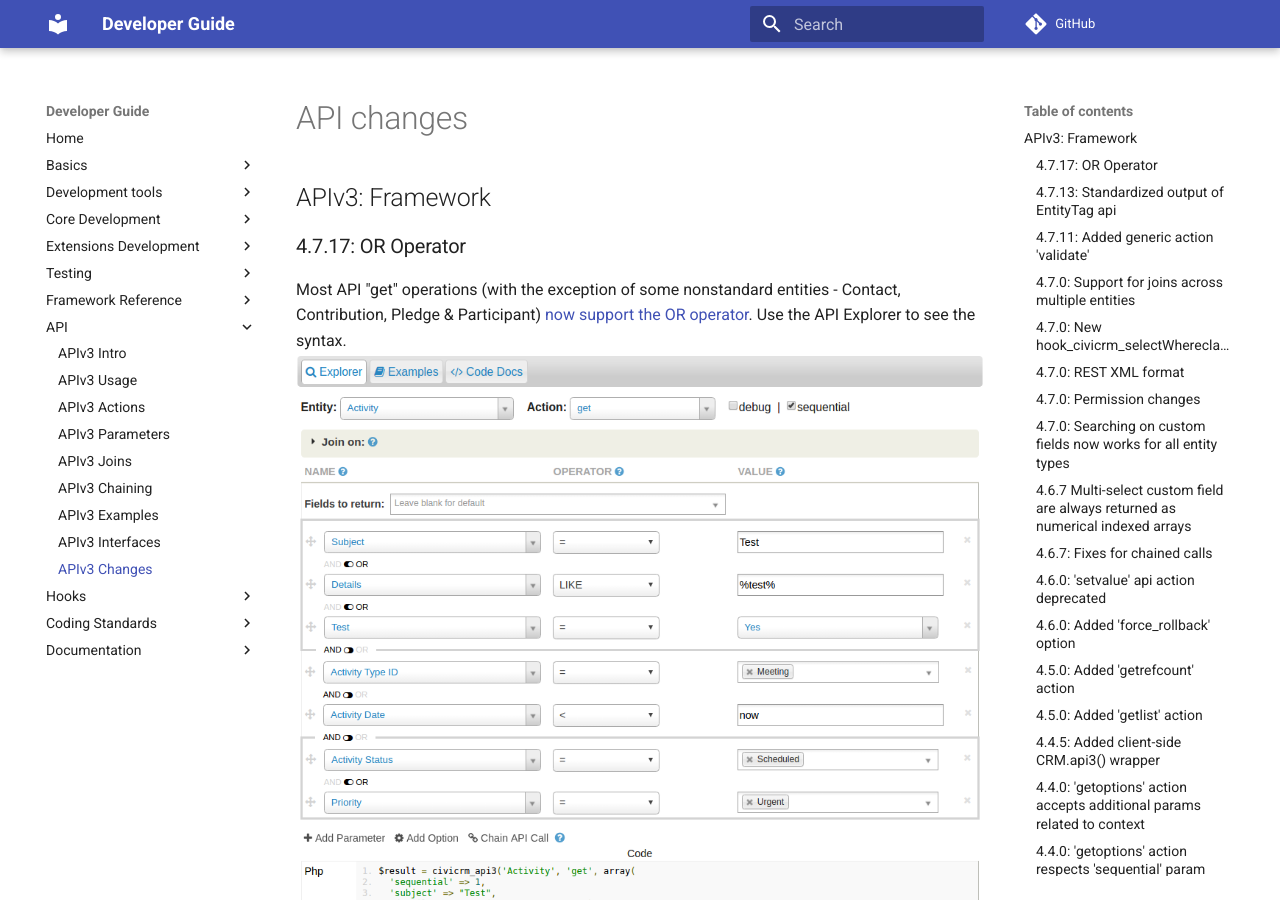
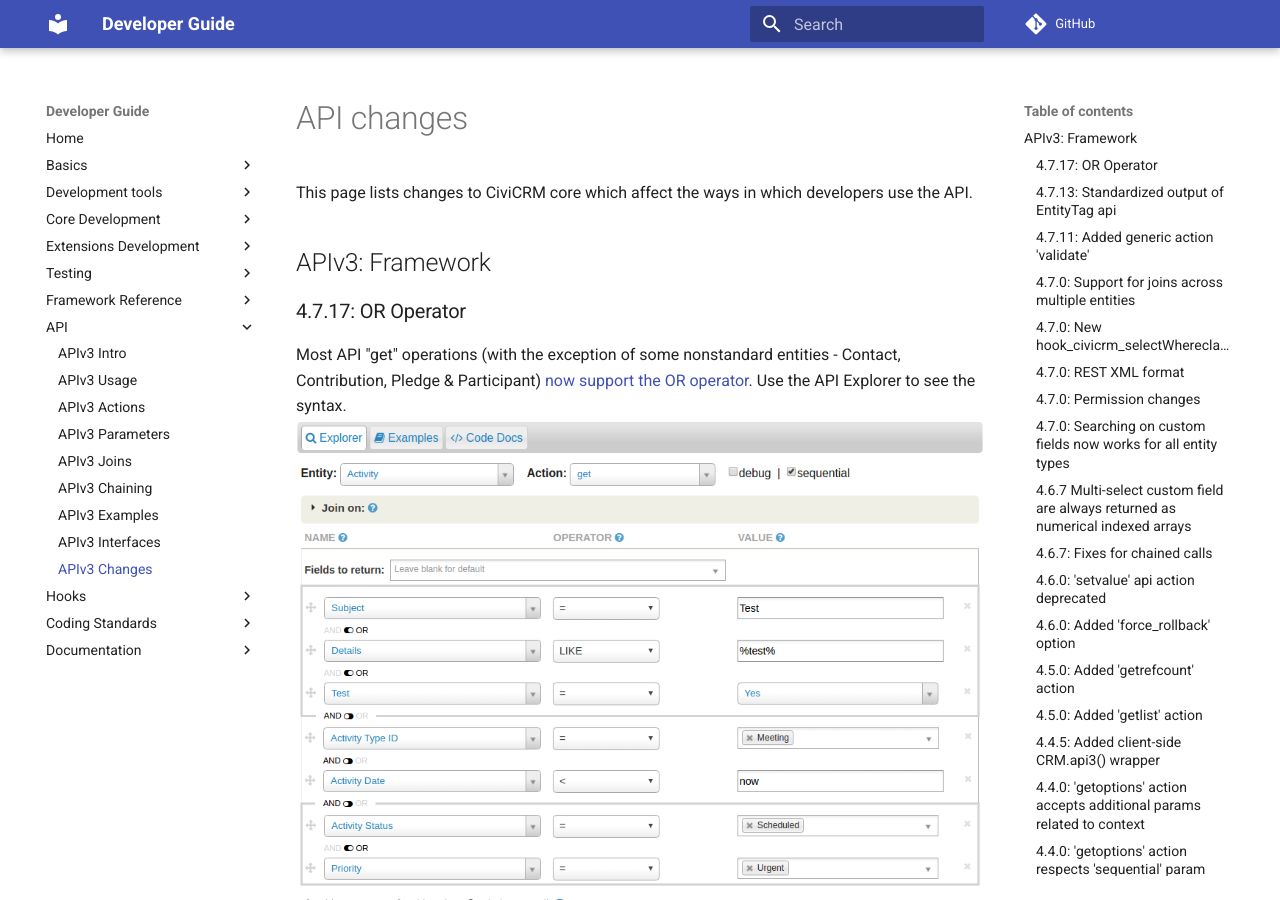
Before and after one commit to civicrm/civicrm-dev-docs, an MkDocs documentation site: the page built from docs/api/changes.md, in a window 1280 px wide and 900 px high. Built offline with MkDocs 1.6.1 and Material for MkDocs 9.7.7, drawn with Linux system fonts in a browser that asks for light colours; comment, search, counter and statistics services are not loaded; old or Windows-style settings are respelled for this version of MkDocs.

Commit message:
Provide a brief introduction

```diff
--- a/docs/api/changes.md
+++ b/docs/api/changes.md
@@ -1,4 +1,6 @@
 # API changes
+
+This page lists changes to CiviCRM core which affect the ways in which developers use the API.
 
 ## APIv3: Framework
 
```
